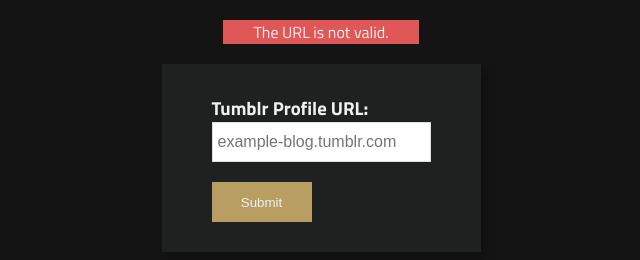
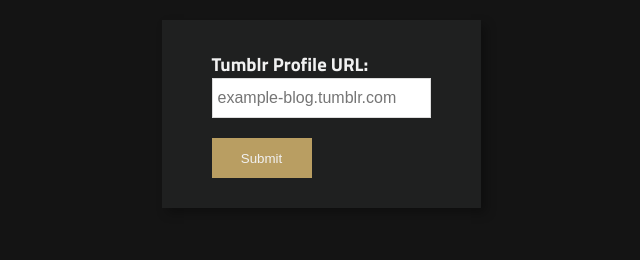
Before and after one commit to thomaidistheo/profile-photo-viewer, a plain HTML site: page index.html in a window 1280 px wide. Shown: the whole page, without its empty margins (319-959 px from the left). Drawn offline with Linux system fonts and the light colour scheme.

Commit message:
fixed when error message appears

```diff
--- a/index.html
+++ b/index.html
@@ -8,7 +8,7 @@
     <link rel="stylesheet" href="style.css">
 </head>
 <body>
-    <div class="error-box" id="errorBox">The URL is not valid.</div>
+    <div class="error-box hidden" id="errorBox">The URL is not valid.</div>
     <div class="form-container">
         <form id="form">
             <h3>Tumblr Profile URL:</h3>
```
